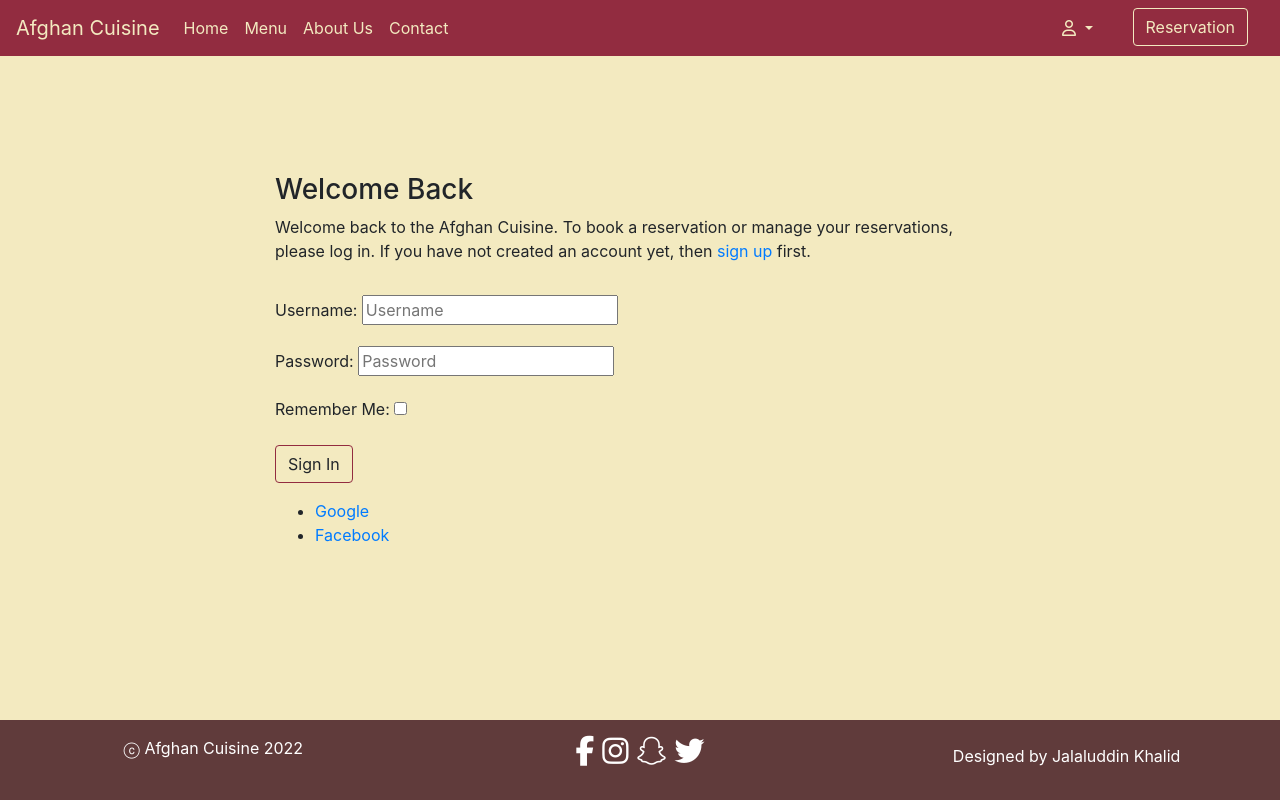
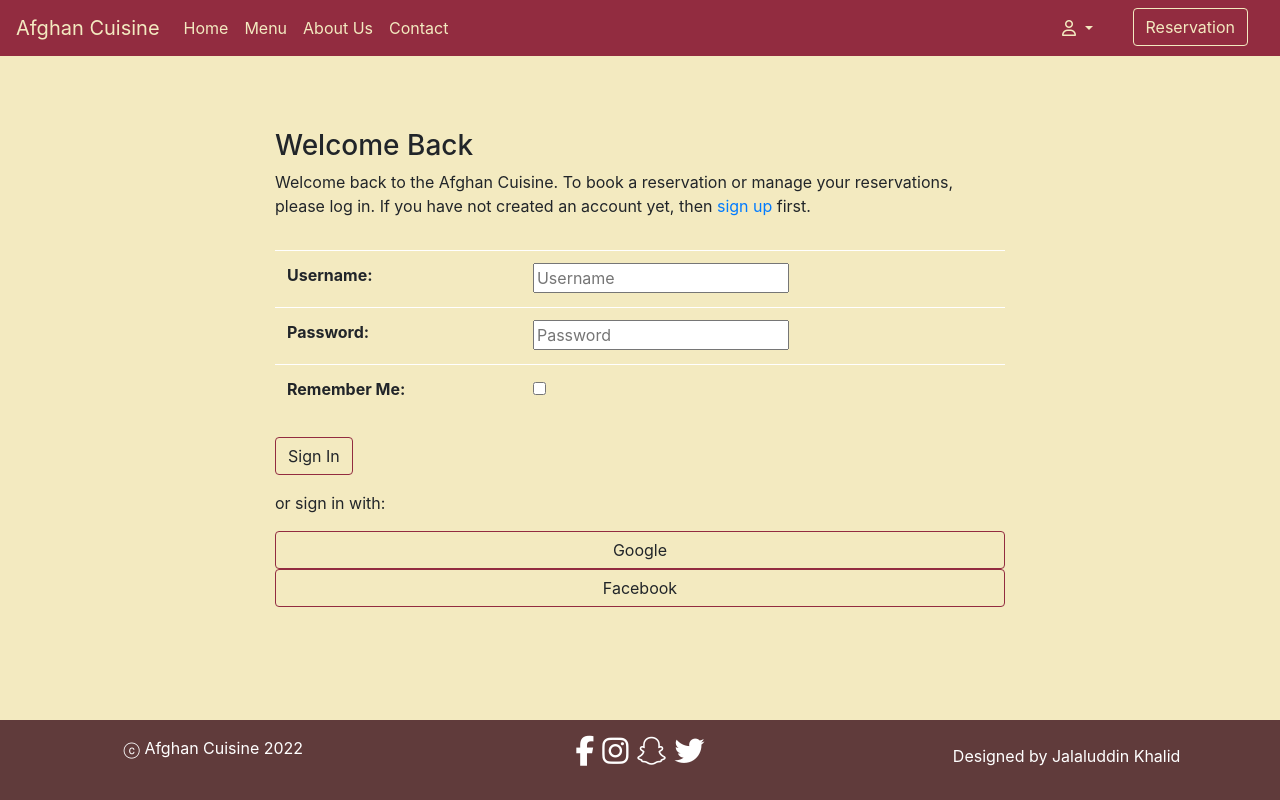
Before and after one commit to jalalk1244/afghan-cuisine, a Django app: page /accounts/login/ in a window 1280 px wide. Run offline with Django 3.2, Linux system fonts and the light colour scheme; some libraries are stand-ins or nearby versions.

Commit message:
Style the login and sig up pages

```diff
--- a/static/css/style.css
+++ b/static/css/style.css
@@ -158,7 +158,18 @@
   color: #F3EAC0;
   background-color: #922C40;
 }
-  /* ---------------------------------------------- Footer */
+
+.social-btn a {
+  text-decoration: none;
+  color: inherit;
+}
+
+.table th,
+.table td {
+  border-color: white;
+}
+
+/* ---------------------------------------------- Footer */
 footer, footer a {
     color: white;
 }
--- a/templates/account/login.html
+++ b/templates/account/login.html
@@ -19,20 +19,23 @@
     </div>
     <div class="row">
       <div class="col-md-8 mt-3 offset-md-2">
-        <form class="login" method="POST" action="{% url 'account_login' %}">
-          {% csrf_token %}
-          {{ form.as_p }}
-          {% if redirect_field_value %}
-          <input type="hidden" name="{{ redirect_field_name }}" value="{{ redirect_field_value }}" />
-          {% endif %}
-          <button class="btn btn-signup right" type="submit">{% trans "Sign In" %}</button>
-        </form>
+        <table class="table">
+          <form class="login" method="POST" action="{% url 'account_login' %}" id="login-table">
+            {% csrf_token %}
+            {{ form.as_table }}
+            {% if redirect_field_value %}
+            <input type="hidden" name="{{ redirect_field_name }}" value="{{ redirect_field_value }}" />
+            {% endif %}
+          </form>
+        </table>
+        <button class="btn btn-signup" type="submit" form="login-table">{% trans "Sign In" %}</button>
       </div>
       <div class="col-md-8 mt-3 offset-md-2 socialaccount_ballot">
+        <p>or sign in with:</p>
 
-        <ul class="socialaccount_providers">
+        <div class="socialaccount_providers d-flex flex-column justify-content-center">
           {% include "socialaccount/snippets/provider_list.html" with process="login" %}
-        </ul>
+        </div>
 
       </div>
     </div>
--- a/templates/account/logout.html
+++ b/templates/account/logout.html
@@ -22,7 +22,7 @@
           {% if redirect_field_value %}
           <input type="hidden" name="{{ redirect_field_name }}" value="{{ redirect_field_value }}" />
           {% endif %}
-          <button class="btn btn-signup right" type="submit">{% trans 'Sign Out' %}</button>
+          <button class="btn btn-signup" type="submit">{% trans 'Sign Out' %}</button>
         </form>
       </div>
     </div>
--- a/templates/account/signup.html
+++ b/templates/account/signup.html
@@ -18,14 +18,16 @@
     </div>
     <div class="row">
       <div class="col-md-8 mt-3 offset-md-2">
+        <table class="table" style="height: 200px;">
           <form class="signup" id="signup_form" method="post" action="{% url 'account_signup' %}">
             {% csrf_token %}
-          {{ form.as_p }}
+            {{ form.as_table }}
             {% if redirect_field_value %}
             <input type="hidden" name="{{ redirect_field_name }}" value="{{ redirect_field_value }}" />
             {% endif %}
-          <button class="btn btn-signup right" type="submit">{% trans "Sign Up" %} &raquo;</button>
           </form>
+        </table>
+        <button class="btn btn-signup" type="submit" form="signup_form">{% trans "Sign Up" %}</button>
       </div>
     </div>
   </div>
--- a/templates/socialaccount/snippets/provider_list.html
+++ b/templates/socialaccount/snippets/provider_list.html
@@ -13,8 +13,8 @@
 </li>
 {% endfor %}
 {% endif %}
-<li>
+<button class="btn social-btn btn-signup">
   <a title="{{provider.name}}" class="socialaccount_provider {{provider.id}}"
-     href="{% provider_login_url provider.id process=process scope=scope auth_params=auth_params %}">{{provider.name}}</a>
-</li>
+     href="{% provider_login_url provider.id process=process scope=scope auth_params=auth_params %}"><i class="fa-brands fa-{{provider.name}}"> </i>{{provider.name}}</a>
+</button>
 {% endfor %}
```
Lines whose indentation alone changed are shown as unchanged.
